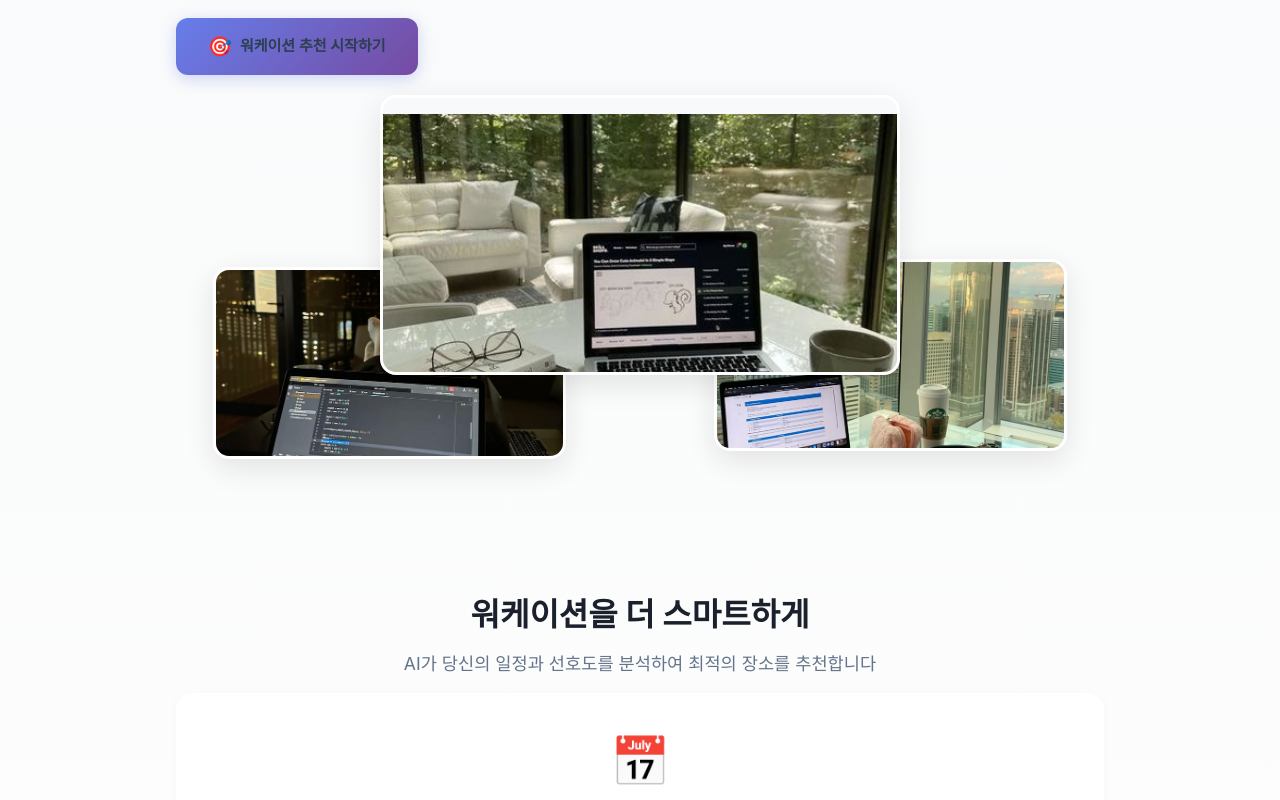
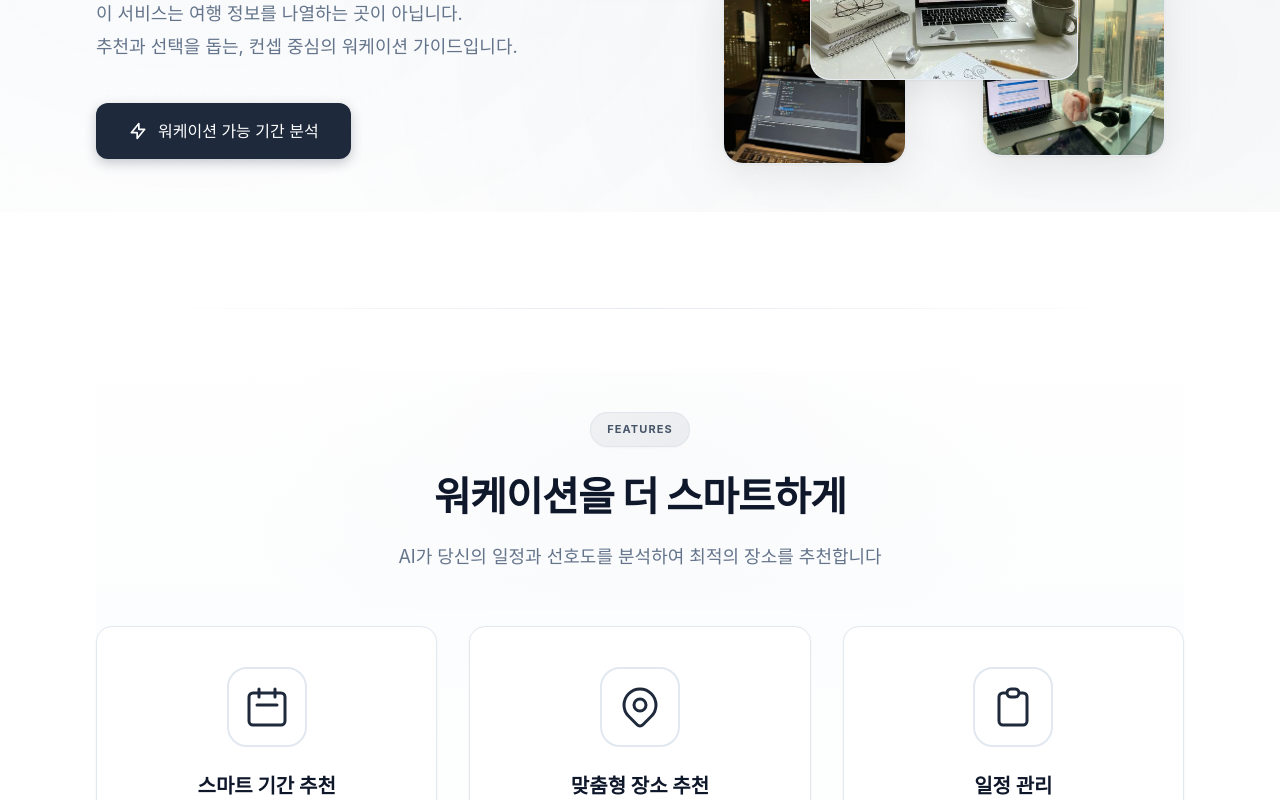
Before and after one commit to ssafy-chill-and-code/chill_and_code, a Vue app in the folder frontend/chill-and-code-fe/: page / in a window 1280 px wide. Shown: the part 380-1180 px from the top of the page. Built offline with nearby package versions, Linux system fonts and the light colour scheme; no server answers.

Commit message:
Refactor: 홈화면 디자인 수정

```diff
--- a/frontend/chill-and-code-fe/src/views/HomeView.vue
+++ b/frontend/chill-and-code-fe/src/views/HomeView.vue
@@ -1,11 +1,11 @@
 <template>
   <div class="home-wrapper">
-    <div class="container py-5">
+    <div class="w-full px-6 lg:px-16 xl:px-24 py-8 lg:py-16">
       <!-- Hero Section -->
-      <section class="hero-section row g-5 align-items-center mb-5">
-        <!-- 좌측 텍스트 영역 -->
-        <div class="col-12 col-lg-6">
-          <div class="hero-content">
+      <section class="hero-section mb-16 lg:mb-24">
+        <div class="grid grid-cols-1 lg:grid-cols-2 gap-12 lg:gap-20 xl:gap-32 items-center">
+          <!-- 좌측 텍스트 영역 -->
+          <div class="hero-content order-2 lg:order-1">
             <span class="badge-label">Chill & Code</span>
             <h1 class="hero-title">
               일과 휴식을 함께<br />
@@ -16,16 +16,17 @@
               추천과 선택을 돕는, 컨셉 중심의 워케이션 가이드입니다.
             </p>
             <div class="cta-buttons">
-              <RouterLink to="/recommend" class="btn btn-primary btn-lg">
-                <span>🎯</span> 워케이션 추천 시작하기
+              <RouterLink to="/recommend" class="btn-primary">
+                <svg class="w-5 h-5" fill="none" stroke="currentColor" viewBox="0 0 24 24">
+                  <path stroke-linecap="round" stroke-linejoin="round" stroke-width="2" d="M13 10V3L4 14h7v7l9-11h-7z" />
+                </svg>
+                <span>워케이션 가능 기간 분석</span>
               </RouterLink>
             </div>
           </div>
-        </div>
 
-        <!-- 우측 이미지 콜라주 영역 -->
-        <div class="col-12 col-lg-6">
-          <div class="collage-wrapper">
+          <!-- 우측 이미지 콜라주 영역 -->
+          <div class="collage-wrapper order-1 lg:order-2">
             <div class="collage" aria-hidden="true">
               <div class="img-card main">
                 <img class="img-ph" :src="heroMain" alt="" role="presentation" fetchpriority="high" decoding="async" />
@@ -42,29 +43,39 @@
       </section>
 
       <!-- Features Section -->
-      <section class="features-section mb-5">
-        <div class="text-center mb-4">
-          <h2 class="section-title">워케이션을 더 스마트하게</h2>
-          <p class="section-subtitle">AI가 당신의 일정과 선호도를 분석하여 최적의 장소를 추천합니다</p>
-        </div>
-        <div class="row g-4">
-          <div class="col-12 col-md-4">
+      <section class="features-section">
+        <div class="max-w-[1600px] mx-auto">
+          <div class="section-header text-center mb-12 lg:mb-16">
+            <div class="section-badge">Features</div>
+            <h2 class="section-title">워케이션을 더 스마트하게</h2>
+            <p class="section-subtitle">AI가 당신의 일정과 선호도를 분석하여 최적의 장소를 추천합니다</p>
+          </div>
+          <div class="grid grid-cols-1 md:grid-cols-3 gap-6 lg:gap-8">
             <div class="feature-card">
-              <div class="feature-icon">📅</div>
+              <div class="feature-icon">
+                <svg class="w-12 h-12" fill="none" stroke="currentColor" viewBox="0 0 24 24">
+                  <path stroke-linecap="round" stroke-linejoin="round" stroke-width="1.5" d="M8 7V3m8 4V3m-9 8h10M5 21h14a2 2 0 002-2V7a2 2 0 00-2-2H5a2 2 0 00-2 2v12a2 2 0 002 2z" />
+                </svg>
+              </div>
               <h3 class="feature-title">스마트 기간 추천</h3>
               <p class="feature-text">캘린더 일정을 분석하여 최적의 워케이션 기간을 제안합니다</p>
             </div>
-          </div>
-          <div class="col-12 col-md-4">
             <div class="feature-card">
-              <div class="feature-icon">🏖️</div>
+              <div class="feature-icon">
+                <svg class="w-12 h-12" fill="none" stroke="currentColor" viewBox="0 0 24 24">
+                  <path stroke-linecap="round" stroke-linejoin="round" stroke-width="1.5" d="M17.657 16.657L13.414 20.9a1.998 1.998 0 01-2.827 0l-4.244-4.243a8 8 0 1111.314 0z" />
+                  <path stroke-linecap="round" stroke-linejoin="round" stroke-width="1.5" d="M15 11a3 3 0 11-6 0 3 3 0 016 0z" />
+                </svg>
+              </div>
               <h3 class="feature-title">맞춤형 장소 추천</h3>
               <p class="feature-text">당신의 스타일과 예산에 맞는 워케이션 장소를 찾아드립니다</p>
             </div>
-          </div>
-          <div class="col-12 col-md-4">
             <div class="feature-card">
-              <div class="feature-icon">✨</div>
+              <div class="feature-icon">
+                <svg class="w-12 h-12" fill="none" stroke="currentColor" viewBox="0 0 24 24">
+                  <path stroke-linecap="round" stroke-linejoin="round" stroke-width="1.5" d="M9 5H7a2 2 0 00-2 2v12a2 2 0 002 2h10a2 2 0 002-2V7a2 2 0 00-2-2h-2M9 5a2 2 0 002 2h2a2 2 0 002-2M9 5a2 2 0 012-2h2a2 2 0 012 2" />
+                </svg>
+              </div>
               <h3 class="feature-title">일정 관리</h3>
               <p class="feature-text">워케이션 일정을 체계적으로 관리하고 공유할 수 있습니다</p>
             </div>
@@ -83,13 +94,77 @@ import heroSubRight from '@/assets/hero/hero-sub-right.webp'
 
 <style scoped>
 .home-wrapper {
-  background: linear-gradient(180deg, #f8f9fa 0%, #ffffff 100%);
+  background: #ffffff;
   min-height: calc(100vh - 64px);
 }
 
 /* Hero Section */
 .hero-section {
-  padding: 3rem 0;
+  position: relative;
+  padding: 2rem 0;
+  overflow: hidden;
+  /* 부모의 padding을 벗어나 화면 전체 너비 사용 */
+  margin-left: -1.5rem;
+  margin-right: -1.5rem;
+  padding-left: 1.5rem;
+  padding-right: 1.5rem;
+}
+
+@media (min-width: 1024px) {
+  .hero-section {
+    margin-left: -4rem;
+    margin-right: -4rem;
+    padding-left: 4rem;
+    padding-right: 4rem;
+  }
+}
+
+@media (min-width: 1280px) {
+  .hero-section {
+    margin-left: -6rem;
+    margin-right: -6rem;
+    padding-left: 6rem;
+    padding-right: 6rem;
+  }
+}
+
+/* 미묘한 그라데이션 배경 */
+.hero-section::before {
+  content: '';
+  position: absolute;
+  top: -10%;
+  left: 0;
+  right: 0;
+  bottom: -10%;
+  background:
+    radial-gradient(ellipse 1400px 900px at 15% 40%, rgba(148, 163, 184, 0.04) 0%, transparent 65%),
+    radial-gradient(ellipse 1200px 800px at 85% 65%, rgba(71, 85, 105, 0.05) 0%, transparent 65%),
+    radial-gradient(ellipse 1000px 600px at 50% 5%, rgba(203, 213, 225, 0.035) 0%, transparent 55%),
+    linear-gradient(to bottom, rgba(248, 250, 252, 0.7) 0%, rgba(255, 255, 255, 0) 100%);
+  z-index: 0;
+  pointer-events: none;
+}
+
+/* 미묘한 dot 패턴 */
+.hero-section::after {
+  content: '';
+  position: absolute;
+  top: 0;
+  left: 0;
+  right: 0;
+  bottom: 0;
+  background-image:
+    radial-gradient(circle, rgba(148, 163, 184, 0.08) 1px, transparent 1px);
+  background-size: 24px 24px;
+  z-index: 0;
+  opacity: 0.4;
+  pointer-events: none;
+}
+
+/* 컨텐츠를 배경 위로 */
+.hero-section > * {
+  position: relative;
+  z-index: 1;
 }
 
 .hero-content {
@@ -109,37 +184,39 @@ import heroSubRight from '@/assets/hero/hero-sub-right.webp'
 
 .badge-label {
   display: inline-block;
-  background: linear-gradient(135deg, #667eea 0%, #764ba2 100%);
+  background: linear-gradient(135deg, #1e293b 0%, #334155 100%);
   color: white;
   font-size: 0.75rem;
-  font-weight: 600;
+  font-weight: 700;
   letter-spacing: 0.5px;
-  padding: 0.5rem 1rem;
-  border-radius: 20px;
+  padding: 0.5rem 1.25rem;
+  border-radius: 24px;
   margin-bottom: 1.5rem;
-  box-shadow: 0 4px 6px rgba(102, 126, 234, 0.2);
+  box-shadow: 0 2px 8px rgba(30, 41, 59, 0.2);
 }
 
 .hero-title {
-  font-size: 2.5rem;
-  font-weight: 700;
+  font-size: clamp(2rem, 5vw, 3rem);
+  font-weight: 800;
   line-height: 1.2;
   margin-bottom: 1.5rem;
-  color: #1a202c;
+  color: #0f172a;
+  letter-spacing: -0.02em;
 }
 
 .gradient-text {
-  background: linear-gradient(135deg, #667eea 0%, #764ba2 100%);
+  background: linear-gradient(135deg, #1e293b 0%, #475569 100%);
   -webkit-background-clip: text;
   -webkit-text-fill-color: transparent;
   background-clip: text;
 }
 
 .hero-description {
-  font-size: 1.1rem;
-  line-height: 1.7;
+  font-size: 1.125rem;
+  line-height: 1.8;
   color: #64748b;
-  margin-bottom: 2rem;
+  margin-bottom: 2.5rem;
+  font-weight: 400;
 }
 
 .cta-buttons {
@@ -149,25 +226,29 @@ import heroSubRight from '@/assets/hero/hero-sub-right.webp'
 }
 
 .btn-primary {
-  background: linear-gradient(135deg, #667eea 0%, #764ba2 100%);
+  background: #1e293b;
+  color: white;
   border: none;
-  padding: 0.875rem 2rem;
+  padding: 1rem 2rem;
   font-weight: 600;
+  font-size: 1rem;
   border-radius: 12px;
-  box-shadow: 0 4px 15px rgba(102, 126, 234, 0.3);
+  box-shadow: 0 4px 12px rgba(30, 41, 59, 0.25);
   transition: all 0.3s ease;
   display: inline-flex;
   align-items: center;
-  gap: 0.5rem;
+  gap: 0.625rem;
+  text-decoration: none;
 }
 
 .btn-primary:hover {
+  background: #0f172a;
   transform: translateY(-2px);
-  box-shadow: 0 6px 20px rgba(102, 126, 234, 0.4);
+  box-shadow: 0 8px 20px rgba(30, 41, 59, 0.35);
 }
 
-.btn-primary span {
-  font-size: 1.2rem;
+.btn-primary:active {
+  transform: translateY(0);
 }
 
 /* Collage */
@@ -190,26 +271,34 @@ import heroSubRight from '@/assets/hero/hero-sub-right.webp'
   height: 400px;
 }
 
-@media (max-width: 992px) {
+@media (max-width: 1024px) {
   .collage { height: 350px; }
 }
 
-@media (max-width: 576px) {
+@media (max-width: 640px) {
   .collage { height: 300px; }
 }
 
 .img-card {
   position: absolute;
-  border-radius: 16px;
+  border-radius: 20px;
   overflow: hidden;
-  background: #f8f9fa;
-  border: 3px solid white;
-  box-shadow: 0 10px 30px rgba(0, 0, 0, 0.1);
-  transition: transform 0.3s ease;
+  background: #ffffff;
+  border: 1px solid rgba(226, 232, 240, 0.8);
+  box-shadow:
+    0 1px 3px rgba(0, 0, 0, 0.05),
+    0 10px 40px rgba(0, 0, 0, 0.08),
+    0 0 0 1px rgba(255, 255, 255, 0.1) inset;
+  transition: all 0.4s cubic-bezier(0.4, 0, 0.2, 1);
 }
 
 .img-card:hover {
-  transform: scale(1.05);
+  transform: translateY(-4px) scale(1.02);
+  box-shadow:
+    0 4px 6px rgba(0, 0, 0, 0.05),
+    0 20px 60px rgba(0, 0, 0, 0.12),
+    0 0 0 1px rgba(255, 255, 255, 0.2) inset;
+  border-color: rgba(203, 213, 225, 0.9);
   z-index: 10;
 }
 
@@ -246,61 +335,162 @@ import heroSubRight from '@/assets/hero/hero-sub-right.webp'
 
 /* Features Section */
 .features-section {
-  padding: 3rem 0;
+  position: relative;
+  padding: 4rem 0;
+  background: linear-gradient(to bottom, rgba(255, 255, 255, 0) 0%, rgba(248, 250, 252, 0.4) 50%, rgba(255, 255, 255, 0) 100%);
+}
+
+/* 상단 구분선 효과 */
+.features-section::before {
+  content: '';
+  position: absolute;
+  top: 0;
+  left: 50%;
+  transform: translateX(-50%);
+  width: 90%;
+  max-width: 1200px;
+  height: 1px;
+  background: linear-gradient(to right, transparent 0%, rgba(203, 213, 225, 0.5) 50%, transparent 100%);
+}
+
+/* Section Header */
+.section-header {
+  position: relative;
+  padding: 2.5rem 2rem;
+  margin-bottom: 1rem;
+}
+
+.section-header::before {
+  content: '';
+  position: absolute;
+  top: 0;
+  left: 50%;
+  transform: translateX(-50%);
+  width: 100%;
+  max-width: 800px;
+  height: 100%;
+  background:
+    radial-gradient(ellipse 600px 300px at 50% 50%, rgba(148, 163, 184, 0.04) 0%, transparent 70%);
+  border-radius: 24px;
+  z-index: 0;
+  pointer-events: none;
+}
+
+.section-header > * {
+  position: relative;
+  z-index: 1;
+}
+
+.section-badge {
+  display: inline-block;
+  background: linear-gradient(135deg, rgba(30, 41, 59, 0.05) 0%, rgba(51, 65, 85, 0.08) 100%);
+  color: #475569;
+  font-size: 0.6875rem;
+  font-weight: 700;
+  letter-spacing: 0.1em;
+  text-transform: uppercase;
+  padding: 0.5rem 1rem;
+  border-radius: 20px;
+  margin-bottom: 1.25rem;
+  border: 1px solid rgba(203, 213, 225, 0.4);
+  box-shadow: 0 1px 2px rgba(0, 0, 0, 0.03);
 }
 
 .section-title {
-  font-size: 2rem;
-  font-weight: 700;
-  color: #1a202c;
-  margin-bottom: 0.75rem;
+  font-size: clamp(1.75rem, 4vw, 2.5rem);
+  font-weight: 800;
+  color: #0f172a;
+  margin-bottom: 1rem;
+  letter-spacing: -0.02em;
 }
 
 .section-subtitle {
-  font-size: 1.1rem;
+  font-size: 1.125rem;
   color: #64748b;
+  font-weight: 400;
+  max-width: 600px;
+  margin: 0 auto;
 }
 
 .feature-card {
   background: white;
   border-radius: 16px;
-  padding: 2rem;
+  padding: 2.5rem 2rem;
   text-align: center;
   transition: all 0.3s ease;
-  box-shadow: 0 2px 8px rgba(0, 0, 0, 0.04);
+  box-shadow: 0 1px 3px rgba(0, 0, 0, 0.05);
+  border: 1px solid #e2e8f0;
   height: 100%;
+  display: flex;
+  flex-direction: column;
+  align-items: center;
 }
 
 .feature-card:hover {
   transform: translateY(-8px);
-  box-shadow: 0 12px 24px rgba(0, 0, 0, 0.1);
+  box-shadow: 0 12px 32px rgba(0, 0, 0, 0.1);
+  border-color: #cbd5e1;
 }
 
 .feature-icon {
-  font-size: 3rem;
-  margin-bottom: 1rem;
+  width: 80px;
+  height: 80px;
+  background: #ffffff;
+  border: 2px solid #e2e8f0;
+  border-radius: 20px;
+  display: flex;
+  align-items: center;
+  justify-content: center;
+  margin-bottom: 1.5rem;
+  color: #1e293b;
+  transition: all 0.3s ease;
+}
+
+.feature-card:hover .feature-icon {
+  background: linear-gradient(135deg, #1e293b 0%, #334155 100%);
+  color: white;
+  transform: scale(1.05);
 }
 
 .feature-title {
   font-size: 1.25rem;
-  font-weight: 600;
-  color: #1a202c;
-  margin-bottom: 0.75rem;
+  font-weight: 700;
+  color: #0f172a;
+  margin-bottom: 1rem;
 }
 
 .feature-text {
   color: #64748b;
-  line-height: 1.6;
+  line-height: 1.7;
   margin-bottom: 0;
+  font-size: 0.9375rem;
 }
 
-@media (max-width: 992px) {
+@media (max-width: 1024px) {
   .hero-title {
-    font-size: 2rem;
+    font-size: 2.25rem;
   }
 
   .hero-description {
     font-size: 1rem;
   }
+
+  .section-title {
+    font-size: 2rem;
+  }
+}
+
+@media (max-width: 640px) {
+  .hero-section {
+    padding: 1rem 0;
+  }
+
+  .features-section {
+    padding: 2rem 0;
+  }
+
+  .feature-card {
+    padding: 2rem 1.5rem;
+  }
 }
 </style>
```
